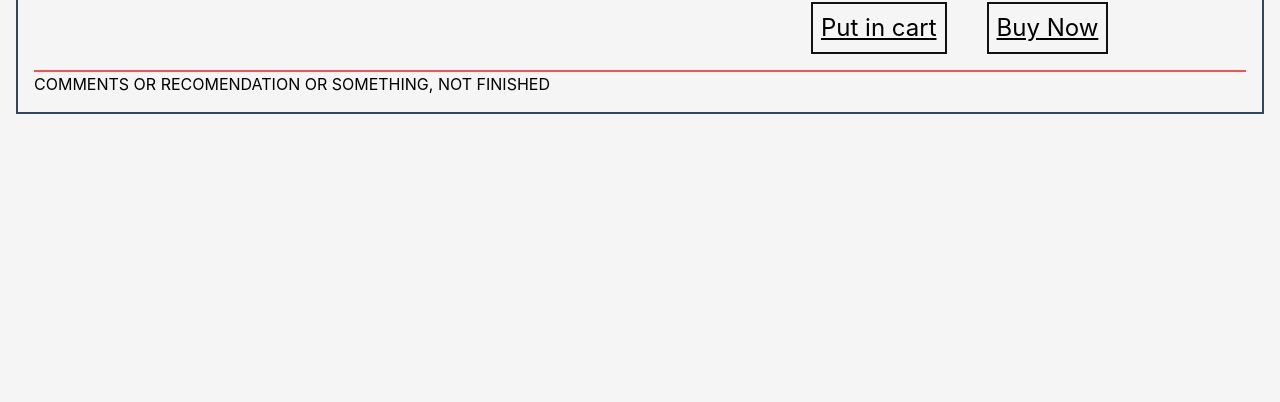
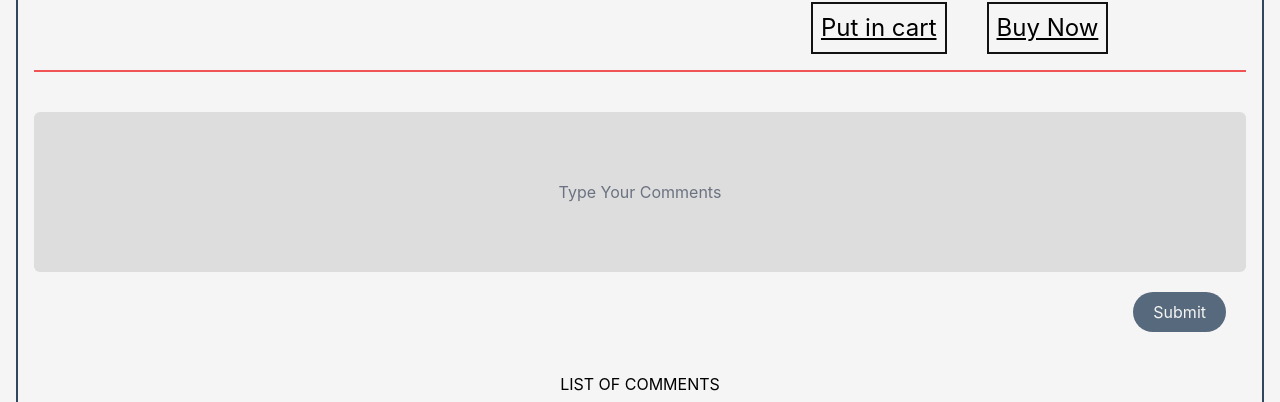
Before and after one commit to JovitoAddo/prtfl2, a React (Create React App) app: page /catalogue/1 in a window 1280 px wide. Shown: the part 340-742 px from the top of the page. Built offline with nearby package versions, Linux system fonts and the light colour scheme; no server answers.

Commit message:
only add a little comments thing

```diff
--- /dev/null
+++ b/src/Components/Recommend.js
@@ -0,0 +1,23 @@
+import React from "react";
+
+const Recommend = () => {
+  return (
+    <div className="grid justify-items-center pt-10 gap-5">
+      <div className="w-full h-60">
+        <div className="h-40 w-full">
+          <input
+            className="bg-customblack bg-opacity-10 h-full w-full border-customblack border-none rounded-md text-center"
+            placeholder="Type Your Comments"
+          />
+          <div className="h-5"></div>
+          <div className="flex justify-end pr-5">
+            <button className="bg-customblue rounded-full bg-opacity-80 border-customblack h-10 px-5 text-customwhite">Submit</button>
+          </div>
+        </div>
+      </div>
+      <div className="h-screen"> LIST OF COMMENTS </div>
+    </div>
+  );
+};
+
+export default Recommend;
--- a/src/Pages/ItemPage.js
+++ b/src/Pages/ItemPage.js
@@ -4,7 +4,9 @@ import StarRating from "../Components/StarRating";
 
 import axios from "axios";
 import { useParams } from "react-router-dom";
-import RecommendationProduct from "../Components/recommendationProduct";
+// import RecommendationProduct from "../Components/recommendationProduct";
+import Recommend from "../Components/Recommend";
+import Spinners from "../Components/Spinners";
 
 
 const ItemPage = () => {
@@ -36,6 +38,8 @@ const ItemPage = () => {
         </h1>
       </header>
 
+
+  {/* {product.length == 0 ?  */}
       <body as div className="grid pt-5 border-2 border-customblue p-4 m-4">
         <div className="grid sm:flex justify-around gap-3 p-4 border-b-2 border-customred">
           <img
@@ -66,10 +70,10 @@ const ItemPage = () => {
         </div>
 
         <comments as div className="">
-          {/* <RecommendationProduct/> */}
-          COMMENTS OR RECOMENDATION OR SOMETHING, NOT FINISHED
+          <Recommend/>
         </comments>
       </body>
+      {/* :<Spinners/>} */}
     </div>
   );
 };
```
